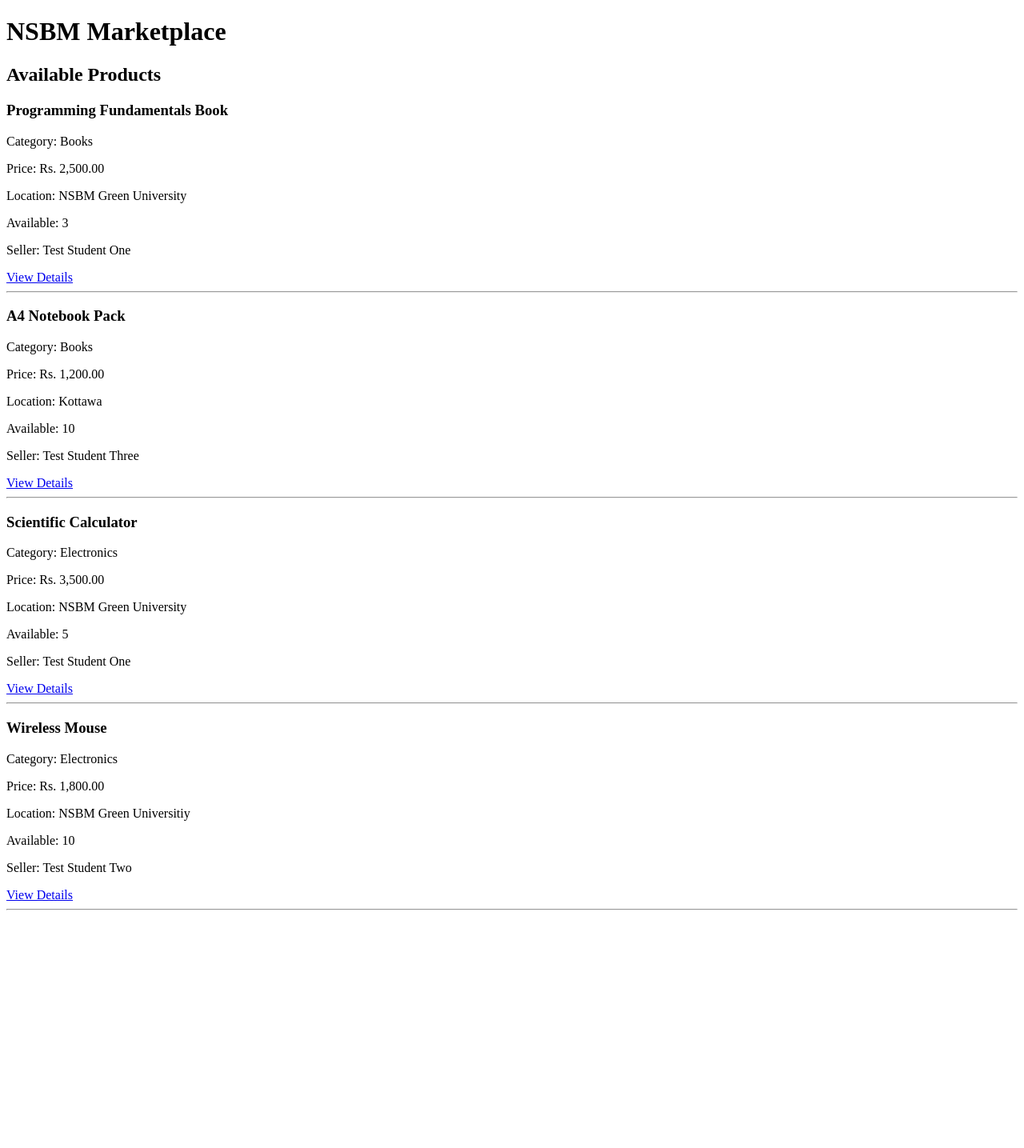
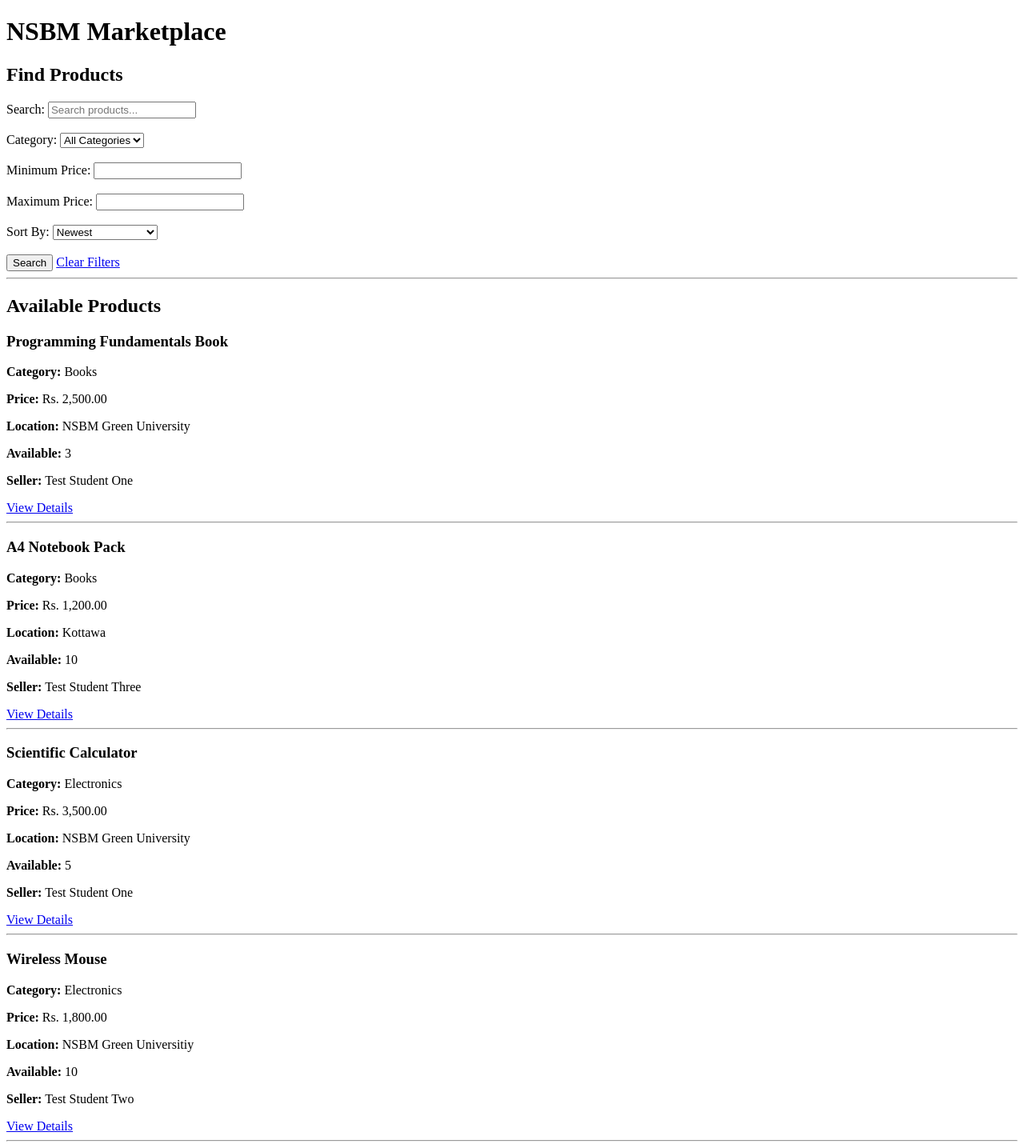
Before and after one commit to nesithaperera/NSBM-Marketplace, a PHP site: page /products.php in a window 1280 px wide. Shown: the whole page at 80% size. Before the commit the page ends 1138 px from the top, so only its background shows below. Run offline with PHP 8.4, Linux system fonts and the light colour scheme; data comes from the database, SQL or seed files in the repository.

Commit message:
products.php upgrade

```diff
--- a/products.php
+++ b/products.php
@@ -2,28 +2,283 @@
 
 include "config/database.php";
 
+// Get search and filter values
+$search = "";
+$category_id = "";
+$min_price = "";
+$max_price = "";
+$sort = "newest";
+
+if (isset($_GET["search"])) {
+    $search = trim($_GET["search"]);
+}
+
+if (isset($_GET["category"])) {
+    $category_id = $_GET["category"];
+}
+
+if (isset($_GET["min_price"])) {
+    $min_price = $_GET["min_price"];
+}
+
+if (isset($_GET["max_price"])) {
+    $max_price = $_GET["max_price"];
+}
+
+if (isset($_GET["sort"])) {
+    $sort = $_GET["sort"];
+}
+
+
+// Decide the sorting method
+if ($sort == "oldest") {
+
+    $order_by = "p.created_at ASC";
+
+} elseif ($sort == "price_low") {
+
+    $order_by = "p.price ASC";
+
+} elseif ($sort == "price_high") {
+
+    $order_by = "p.price DESC";
+
+} else {
+
+    $order_by = "p.created_at DESC";
+
+}
+
+
+// Start SQL query
 $sql = "SELECT p.*, c.name AS category_name, u.name AS seller_name
         FROM products p
         JOIN categories c ON p.category_id = c.id
         JOIN users u ON p.user_id = u.id
-        WHERE p.status = 'approved'
-        ORDER BY p.created_at DESC";
+        WHERE p.status = 'approved'";
 
-$result = $conn->query($sql);
+
+// Search filter
+if ($search != "") {
+    $sql .= " AND (p.title LIKE ? OR p.description LIKE ?)";
+}
+
+
+// Category filter
+if ($category_id != "") {
+    $sql .= " AND p.category_id = ?";
+}
+
+
+// Minimum price filter
+if ($min_price != "") {
+    $sql .= " AND p.price >= ?";
+}
+
+
+// Maximum price filter
+if ($max_price != "") {
+    $sql .= " AND p.price <= ?";
+}
+
+
+$sql .= " ORDER BY " . $order_by;
+
+
+$stmt = $conn->prepare($sql);
+
+
+// Bind values
+$types = "";
+$values = [];
+
+if ($search != "") {
+
+    $search_value = "%" . $search . "%";
+
+    $types .= "ss";
+    $values[] = $search_value;
+    $values[] = $search_value;
+}
+
+if ($category_id != "") {
+
+    $types .= "i";
+    $values[] = $category_id;
+}
+
+if ($min_price != "") {
+
+    $types .= "d";
+    $values[] = $min_price;
+}
+
+if ($max_price != "") {
+
+    $types .= "d";
+    $values[] = $max_price;
+}
+
+
+// Bind parameters if there are filters
+if ($types != "") {
+
+    $stmt->bind_param($types, ...$values);
+}
+
+
+$stmt->execute();
+
+$result = $stmt->get_result();
 
 ?>
 
 <!DOCTYPE html>
 <html>
+
 <head>
+
     <title>NSBM Marketplace</title>
+
 </head>
 
 <body>
 
     <h1>NSBM Marketplace</h1>
 
+    <h2>Find Products</h2>
+
+
+    <!-- Search and Filter Form -->
+
+    <form method="GET">
+
+        <label>Search:</label>
+
+        <input
+            type="text"
+            name="search"
+            value="<?php echo htmlspecialchars($search); ?>"
+            placeholder="Search products..."
+        >
+
+        <br><br>
+
+
+        <label>Category:</label>
+
+        <select name="category">
+
+            <option value="">All Categories</option>
+
+            <?php
+
+            $category_sql = "SELECT id, name
+                             FROM categories
+                             WHERE status = 'active'
+                             ORDER BY name ASC";
+
+            $category_result = $conn->query($category_sql);
+
+            while ($category = $category_result->fetch_assoc()) {
+
+            ?>
+
+                <option
+                    value="<?php echo $category["id"]; ?>"
+                    <?php
+                    if ($category_id == $category["id"]) {
+                        echo "selected";
+                    }
+                    ?>
+                >
+
+                    <?php echo htmlspecialchars($category["name"]); ?>
+
+                </option>
+
+            <?php } ?>
+
+        </select>
+
+        <br><br>
+
+
+        <label>Minimum Price:</label>
+
+        <input
+            type="number"
+            name="min_price"
+            step="0.01"
+            min="0"
+            value="<?php echo htmlspecialchars($min_price); ?>"
+        >
+
+        <br><br>
+
+
+        <label>Maximum Price:</label>
+
+        <input
+            type="number"
+            name="max_price"
+            step="0.01"
+            min="0"
+            value="<?php echo htmlspecialchars($max_price); ?>"
+        >
+
+        <br><br>
+
+
+        <label>Sort By:</label>
+
+        <select name="sort">
+
+            <option
+                value="newest"
+                <?php if ($sort == "newest") echo "selected"; ?>
+            >
+                Newest
+            </option>
+
+            <option
+                value="oldest"
+                <?php if ($sort == "oldest") echo "selected"; ?>
+            >
+                Oldest
+            </option>
+
+            <option
+                value="price_low"
+                <?php if ($sort == "price_low") echo "selected"; ?>
+            >
+                Price: Low to High
+            </option>
+
+            <option
+                value="price_high"
+                <?php if ($sort == "price_high") echo "selected"; ?>
+            >
+                Price: High to Low
+            </option>
+
+        </select>
+
+        <br><br>
+
+
+        <button type="submit">Search</button>
+
+        <a href="products.php">Clear Filters</a>
+
+    </form>
+
+
+    <hr>
+
+
     <h2>Available Products</h2>
+
 
     <?php
 
@@ -34,34 +289,37 @@
     ?>
 
             <div>
-                <h3><?php echo htmlspecialchars($product['title']); ?></h3>
+
+                <h3>
+                    <?php echo htmlspecialchars($product["title"]); ?>
+                </h3>
 
                 <p>
-                    Category:
-                    <?php echo htmlspecialchars($product['category_name']); ?>
+                    <strong>Category:</strong>
+                    <?php echo htmlspecialchars($product["category_name"]); ?>
                 </p>
 
                 <p>
-                    Price:
-                    Rs. <?php echo number_format($product['price'], 2); ?>
+                    <strong>Price:</strong>
+                    Rs. <?php echo number_format($product["price"], 2); ?>
                 </p>
 
                 <p>
-                    Location:
-                    <?php echo htmlspecialchars($product['location']); ?>
+                    <strong>Location:</strong>
+                    <?php echo htmlspecialchars($product["location"]); ?>
                 </p>
 
                 <p>
-                    Available:
-                    <?php echo $product['quantity']; ?>
+                    <strong>Available:</strong>
+                    <?php echo $product["quantity"]; ?>
                 </p>
 
                 <p>
-                    Seller:
-                    <?php echo htmlspecialchars($product['seller_name']); ?>
+                    <strong>Seller:</strong>
+                    <?php echo htmlspecialchars($product["seller_name"]); ?>
                 </p>
 
-                <a href="productdetails.php?id=<?php echo $product['id']; ?>">
+                <a href="productdetails.php?id=<?php echo $product["id"]; ?>">
                     View Details
                 </a>
 
@@ -75,11 +333,12 @@
 
     } else {
 
-        echo "<p>No products available.</p>";
+        echo "<p>No products found.</p>";
 
     }
 
     ?>
 
 </body>
+
 </html>
```
